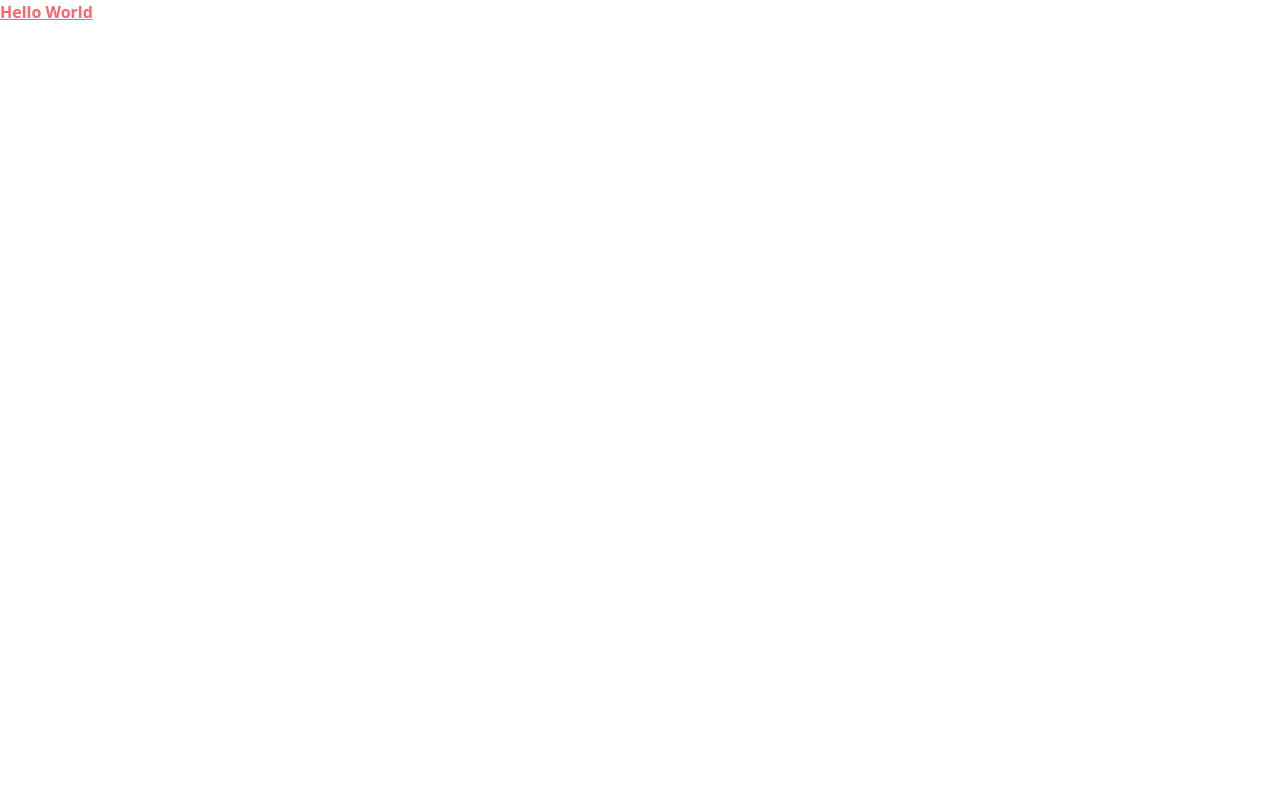
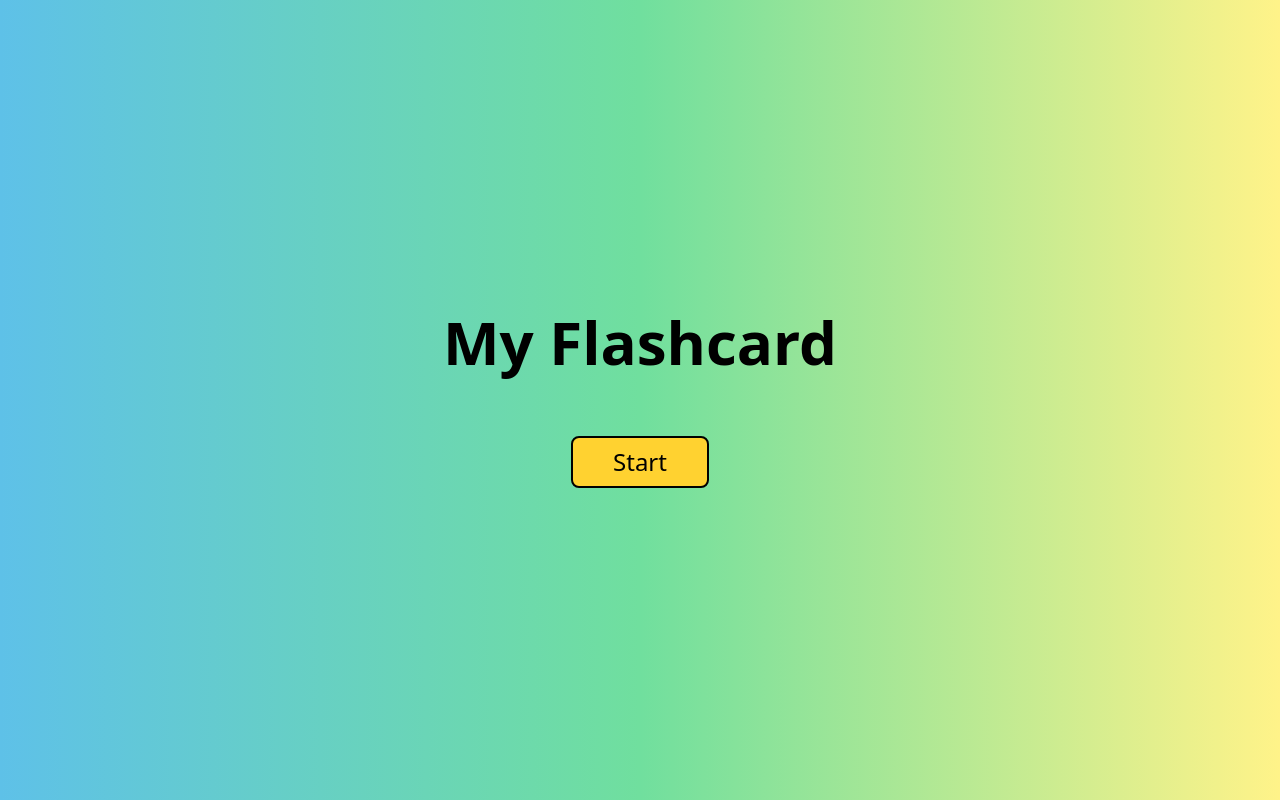
Before and after one commit to BadLuckZ/Project-Flashcard, a React (Vite) app: page / in a window 1280 px wide. Built offline with nearby package versions, Linux system fonts and the light colour scheme.

Commit message:
Create Entry

```diff
--- a/package.json
+++ b/package.json
@@ -13,6 +13,7 @@
     "@tailwindcss/vite": "^4.1.5",
     "react": "^19.1.0",
     "react-dom": "^19.1.0",
+    "react-router-dom": "^7.6.0",
     "tailwindcss": "^4.1.5"
   },
   "devDependencies": {
--- a/src/components/App.jsx
+++ /dev/null
@@ -1,3 +0,0 @@
-export default function App() {
-  return <h1 className="text-red-400 font-bold underline">Hello World</h1>;
-}
--- a/src/index.css
+++ b/src/index.css
@@ -1,6 +1,27 @@
 @import "tailwindcss";
 
-body {
+@theme {
+  --color-myblack: #080808;
+  --color-mygrey: #848482;
+  --color-mylightgrey: #dcd4d4;
+  --color-mylightgreen-secondary: #bcc4bc;
+  --color-mylightgreen-primary: #a7c5b9;
+  --color-mygreen: #759485;
+  --color-mydarkgreen: #44584f;
+}
+
+#root {
+  background: linear-gradient(
+    90deg,
+    rgb(94, 193, 232) 0%,
+    rgb(112, 223, 158) 50%,
+    rgb(255, 243, 137) 100%
+  );
   margin: 0;
   padding: 0;
+  display: flex;
+  justify-content: center;
+  align-items: center;
+  width: auto;
+  height: 100vh;
 }
--- a/src/main.jsx
+++ b/src/main.jsx
@@ -1,10 +1,23 @@
 import { StrictMode } from "react";
 import { createRoot } from "react-dom/client";
+import { createBrowserRouter, RouterProvider } from "react-router-dom";
 import "./index.css";
-import App from "./components/App.jsx";
+import CategoryPage from "./routes/CategoryPage.jsx";
+import EntryPage from "./routes/EntryPage.jsx";
+
+const router = createBrowserRouter([
+  {
+    path: "/",
+    element: <EntryPage />,
+  },
+  {
+    path: "/category",
+    element: <CategoryPage />,
+  },
+]);
 
 createRoot(document.getElementById("root")).render(
   <StrictMode>
-    <App />
+    <RouterProvider router={router} />
   </StrictMode>
 );
--- /dev/null
+++ b/src/routes/CategoryPage.jsx
@@ -0,0 +1,3 @@
+export default function CategoryPage() {
+  return <h1>Hello World</h1>;
+}
--- /dev/null
+++ b/src/routes/EntryPage.jsx
@@ -0,0 +1,21 @@
+import { useNavigate } from "react-router-dom";
+
+export default function EntryPage() {
+  const navigate = useNavigate();
+
+  const goToGroupPage = () => {
+    navigate("/category");
+  };
+
+  return (
+    <div className="flex flex-col justify-center items-center gap-16">
+      <h1 className="text-bold text-6xl font-bold text-center">My Flashcard</h1>
+      <button
+        className="border-2 bg-amber-300 rounded-lg py-2 px-10 cursor-pointer text-2xl"
+        onClick={goToGroupPage}
+      >
+        Start
+      </button>
+    </div>
+  );
+}
```
Also changed, not shown: 1 other file (tests, documents, lock files or other folders).
